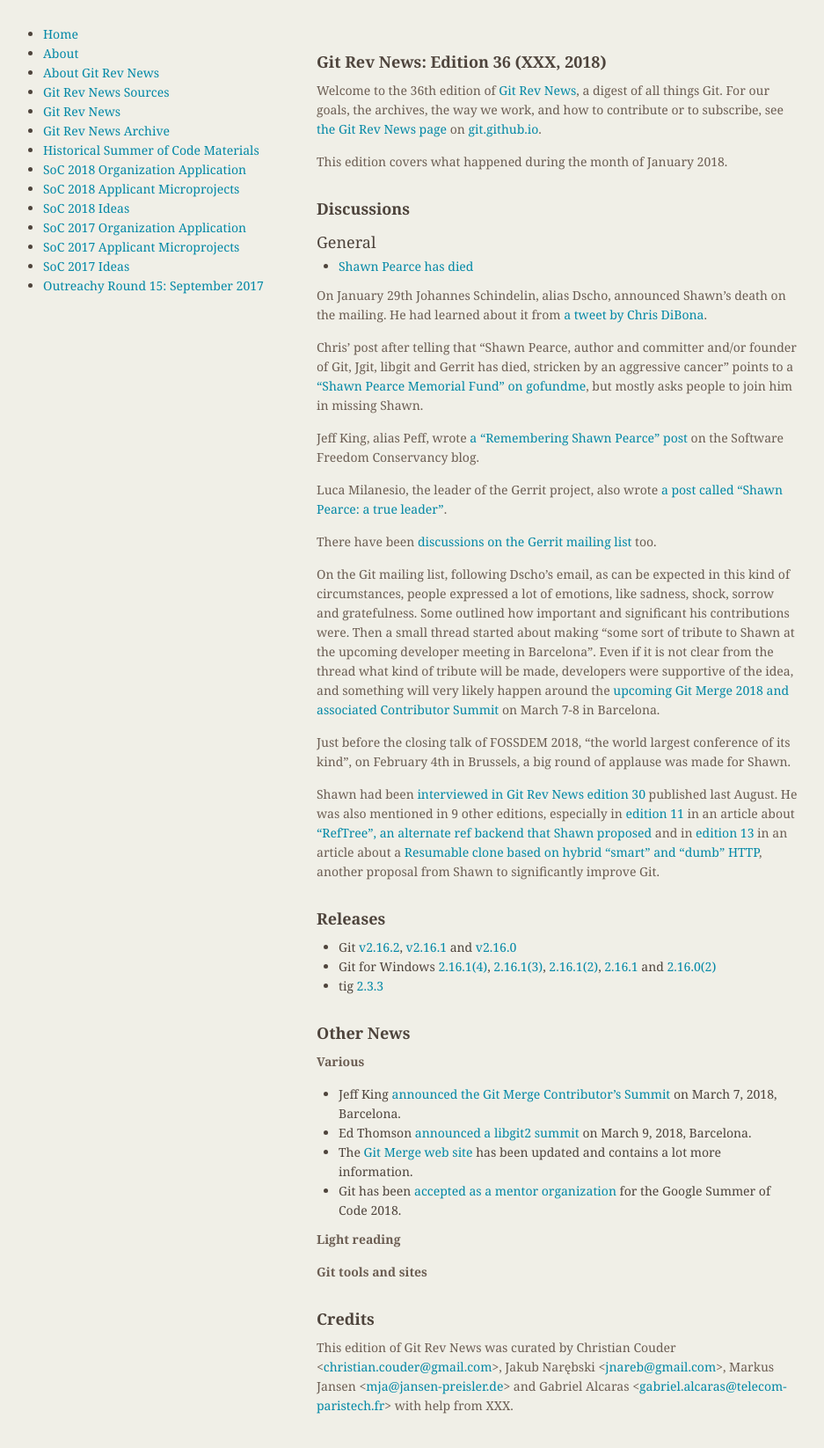
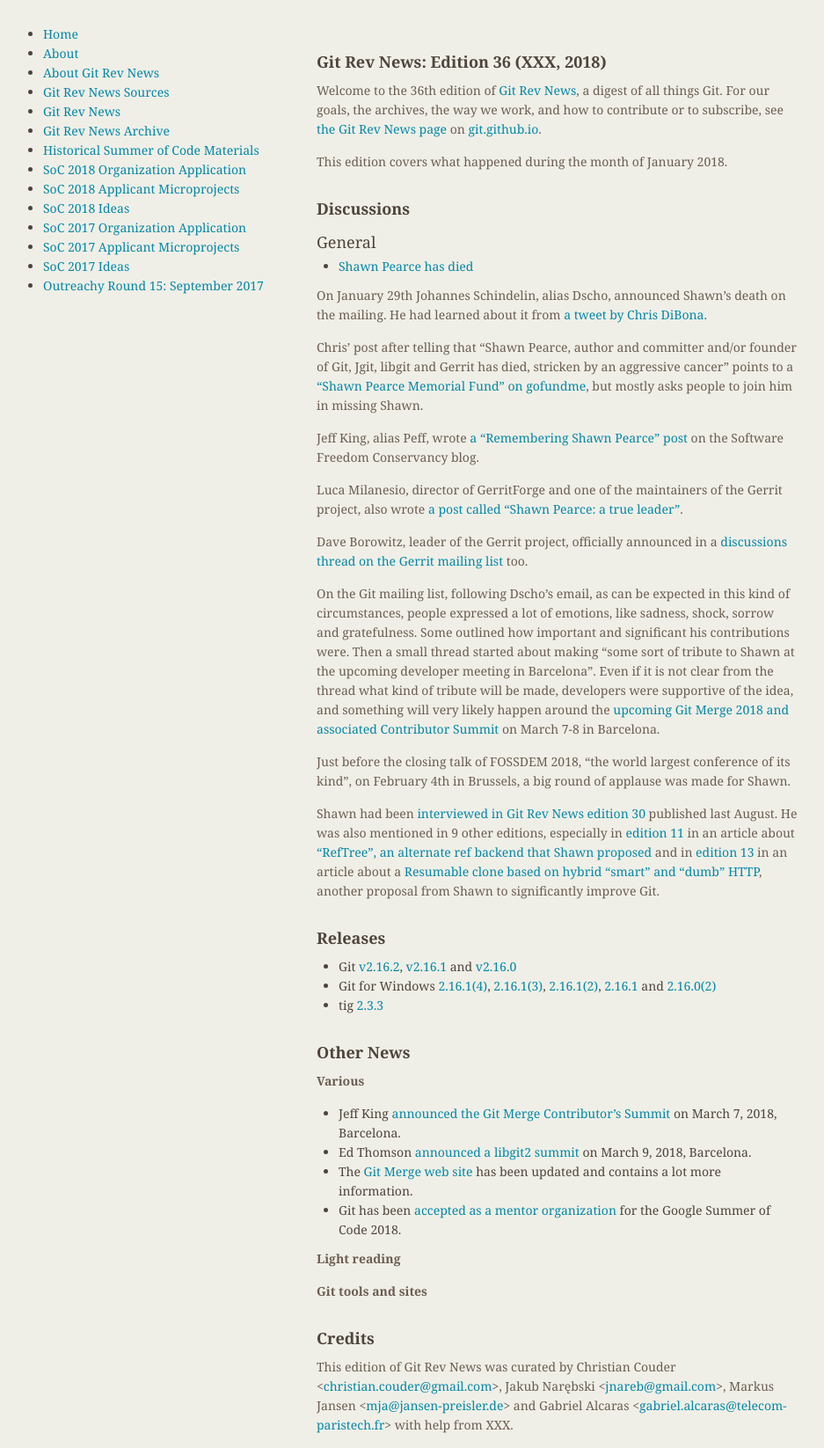
Before and after one commit to git/git.github.io, a Jekyll site: the page built from rev_news/drafts/edition-36.md, in a window 1280 px wide. Shown: the whole page at 88% size, without its empty margins (174-1111 px from the left). Built offline with Jekyll 4.4.1, drawn with Linux system fonts in a browser that asks for light colours; before the commit the page ends 1624 px from its top, so only the background shows below that.

Commit message:
Update RevNews #36 with correction of titles
Dave Borowitz is the Tech Leader of the Gerrit Code Review project
while Luca Milanesio is the Director of GerritForge and, recently,
elected in the maintainers list of the Gerrit Code Review project
by Shawn and Dave.

```diff
--- a/rev_news/drafts/edition-36.md
+++ b/rev_news/drafts/edition-36.md
@@ -35,10 +35,10 @@
 [a "Remembering Shawn Pearce" post](https://sfconservancy.org/blog/2018/jan/30/shawn-pearce/)
 on the Software Freedom Conservancy blog.
 
-Luca Milanesio, the leader of the Gerrit project, also wrote
+Luca Milanesio, director of GerritForge and one of the maintainers of the Gerrit project, also wrote
 [a post called "Shawn Pearce: a true leader"](https://gitenterprise.me/2018/01/30/shawn-pearce-a-true-leader/).
 
-There have been [discussions on the Gerrit mailing list](https://groups.google.com/forum/#!topic/repo-discuss/B4P7G1YirdM/discussion) too.
+Dave Borowitz, leader of the Gerrit project, officially announced in a [discussions thread on the Gerrit mailing list](https://groups.google.com/forum/#!topic/repo-discuss/B4P7G1YirdM/discussion) too.
 
 On the Git mailing list, following Dscho's email, as can be expected
 in this kind of circumstances, people expressed a lot of emotions,
```
